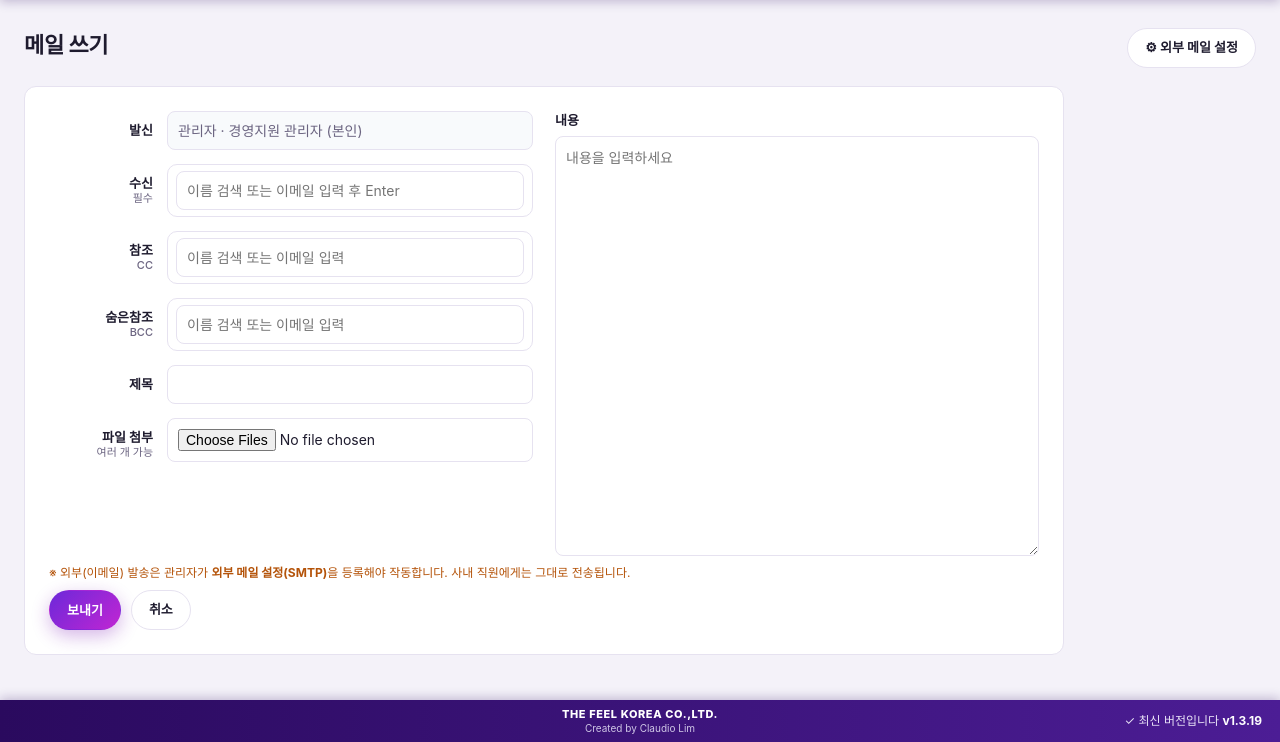
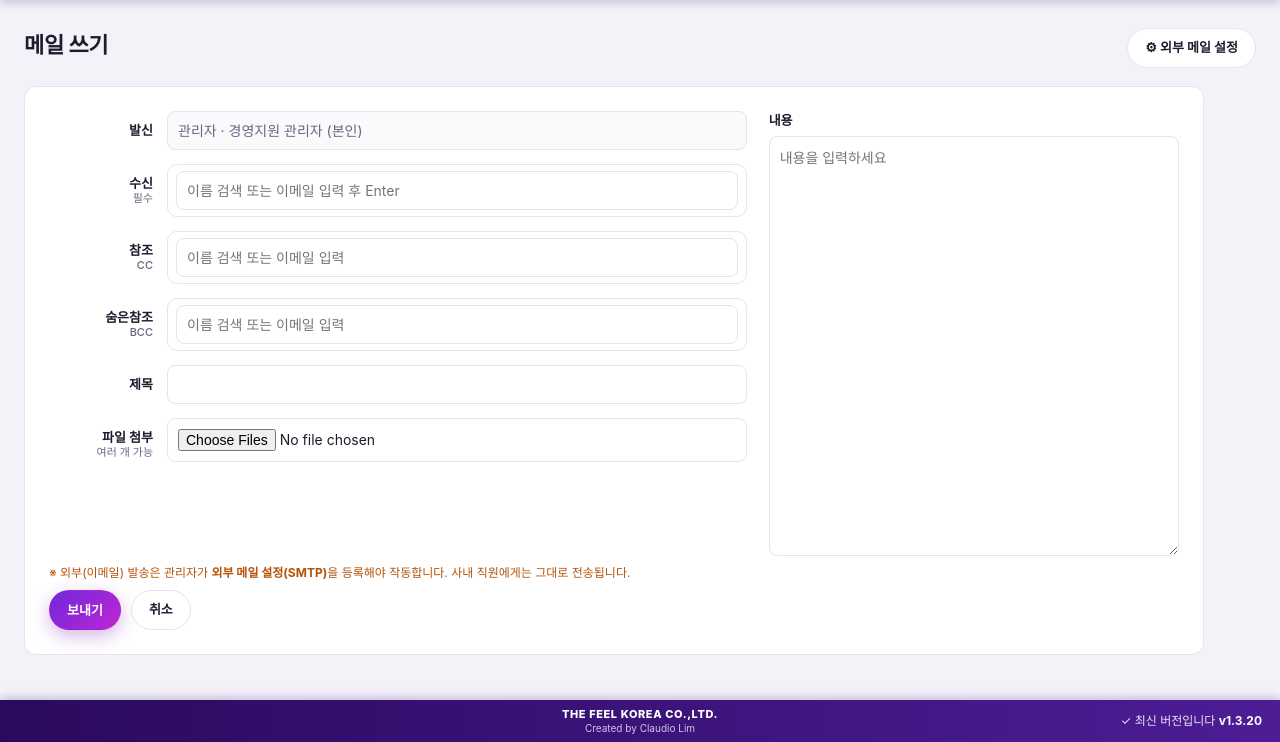
Before and after one commit to Claudio-sys11/thefeel-intranet, a Flask app: page /mail/compose in a window 1280 px wide. Shown: the part 58-800 px from the top of the page. Run offline with Flask 3, Linux system fonts and the light colour scheme; the visitor is signed in with stand-in values (Sample User, id 1); data comes from the database, SQL or seed files in the repository; data that the repository does not hold is empty.

Commit message:
v1.3.20 - 메일쓰기 좌측(항목) 칸 영역 확대
- compose-2col 좌:우 비율 1.7:1로 좌측 항목 입력칸을 더 넓게
- 폼 최대폭 1180px로 확대

Co-Authored-By: Claude Opus 4.8 <noreply@anthropic.com>

```diff
--- a/static/style.css
+++ b/static/style.css
@@ -140,7 +140,7 @@ td.dt .dt-time{font-size:10.5px;color:#94a3b8}
 }
 /* 메일 쓰기 2단 배열: 좌(머리말 항목) · 우(내용) */
 .compose-2col{display:flex;gap:22px;align-items:stretch}
-.compose-2col .col-left{flex:1 1 0;min-width:0}
+.compose-2col .col-left{flex:1.7 1 0;min-width:0}      /* 좌측(항목 칸) 더 넓게 */
 .compose-2col .col-right{flex:1 1 0;min-width:0;display:flex;flex-direction:column}
 .compose-2col .col-right>label{font-weight:700;font-size:13px;margin:0 0 6px}
 .compose-2col .col-right textarea{flex:1;width:100%;min-height:420px;resize:vertical}
--- a/templates/mail/compose.html
+++ b/templates/mail/compose.html
@@ -5,7 +5,7 @@
   <h2 class="page-title">메일 쓰기</h2>
   {% if current_user['role']=='admin' %}<a href="{{ url_for('admin_smtp') }}" class="btn">⚙ 외부 메일 설정</a>{% endif %}
 </div>
-<form method="post" class="form form-lr" enctype="multipart/form-data" style="max-width:1040px">
+<form method="post" class="form form-lr" enctype="multipart/form-data" style="max-width:1180px">
   <div class="compose-2col">
     <!-- 좌측: 발신/수신/참조/숨은참조/제목/첨부 -->
     <div class="col-left">
--- a/version.py
+++ b/version.py
@@ -1,6 +1,6 @@
 # -*- coding: utf-8 -*-
 """버전 및 배포 정보 (릴리스마다 __version__ 만 올리면 됨)"""
-__version__ = "1.3.19"
+__version__ = "1.3.20"
 GITHUB_OWNER = "Claudio-sys11"
 GITHUB_REPO = "thefeel-intranet"
 # 릴리스 자산(설치파일) 이름 패턴 (실제 파일명에는 버전이 붙음: ...-1.0.2.exe)
```
